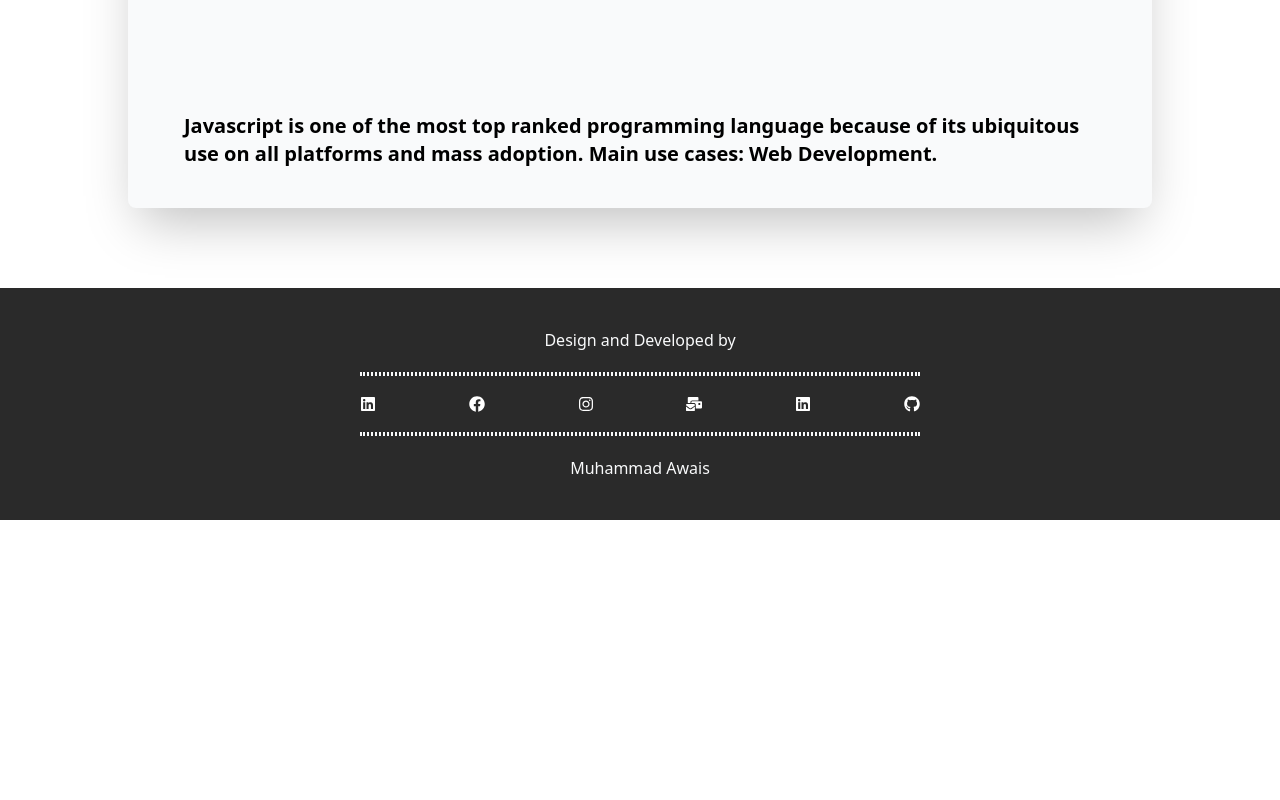
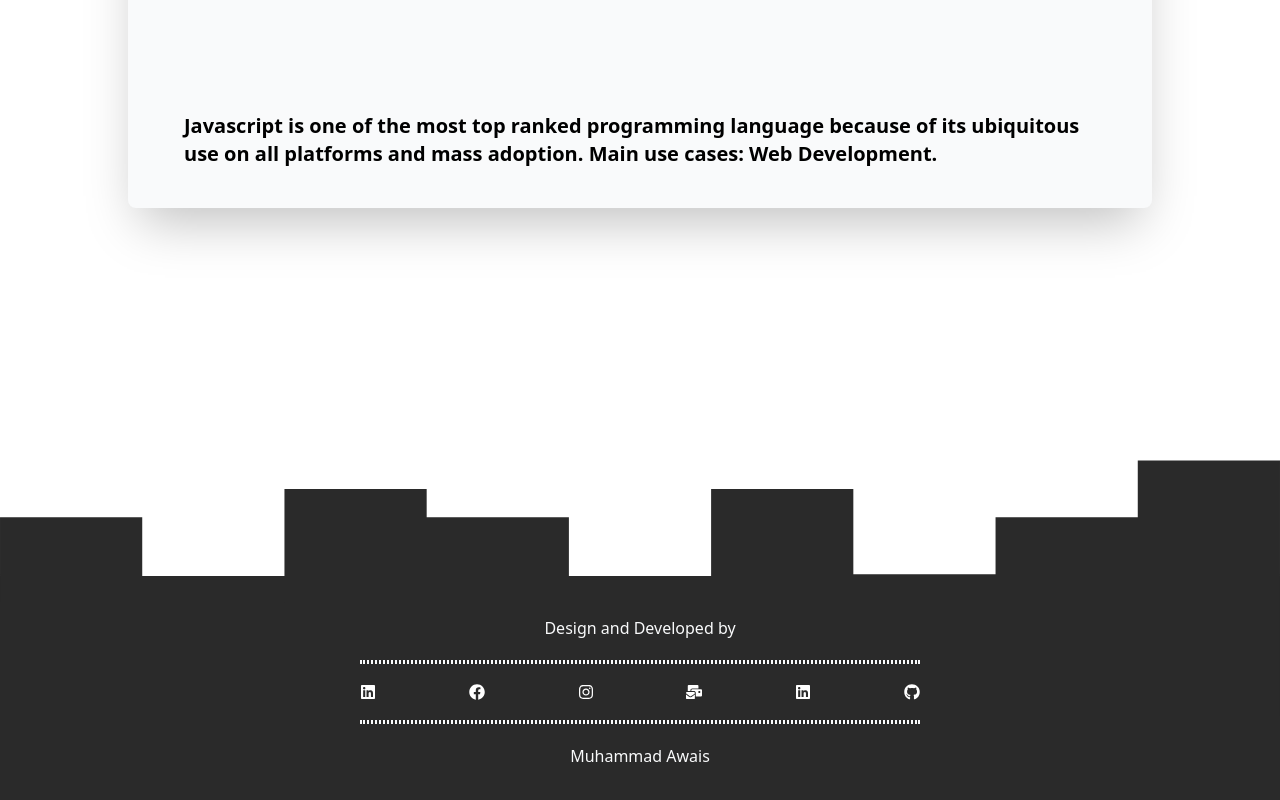
Before and after one commit to awaisaslampro/portfolio, a React (Create React App) app: page / in a window 1280 px wide. Shown: the part 2012-2812 px from the top of the page. Before the commit the page ends 2532 px from the top, so only its background shows below. Built offline with nearby package versions, Linux system fonts and the light colour scheme; no server answers.

Commit message:
Footer completed

```diff
--- a/src/components/Footer.js
+++ b/src/components/Footer.js
@@ -2,6 +2,11 @@ import React from "react";
 import { FaFacebook, FaInstagram, FaLinkedin, FaGithub, FaMailBulk } from "react-icons/fa";
 function Footer() {
     return (
+        <>
+
+            <div className="md:h-20 h-36 mt-56">
+                <svg xmlns="http://www.w3.org/2000/svg" viewBox="0 0 1440 320"><path fill="#2a2a2a" fill-opacity="1" d="M0,160L0,96L160,96L160,192L320,192L320,64L480,64L480,96L640,96L640,288L800,288L800,64L960,64L960,160L1120,160L1120,96L1280,96L1280,32L1440,32L1440,320L1280,320L1280,320L1120,320L1120,320L960,320L960,320L800,320L800,320L640,320L640,320L480,320L480,320L320,320L320,320L160,320L160,320L0,320L0,320Z"></path></svg>
+            </div>
             <div className="bg-theme w-screen flex justify-center">
                 <div className="md:w-full w-1/2">
                     <div className="bg-theme p-10 text-center">
@@ -26,6 +31,7 @@ function Footer() {
                     </div>
                 </div>
             </div>
+        </>
     )
 }
 export default Footer;
```
Lines whose indentation alone changed are shown as unchanged.
